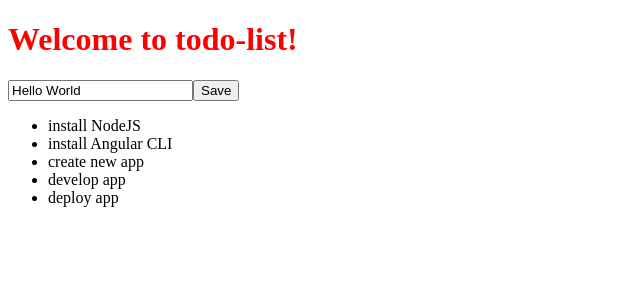
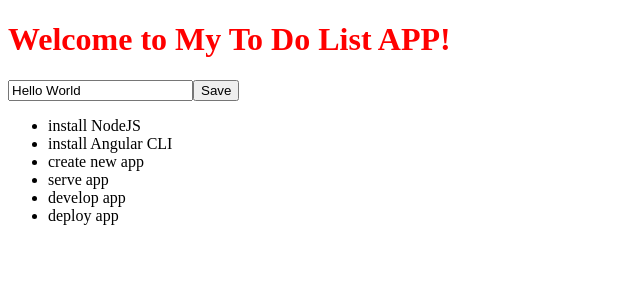
Before and after one commit to IlaCruz/ng-girls-todo-list, an Angular app: page / in a window 1280 px wide. Shown: the top 300 px of the page, without its empty margins (0-640 px from the left). Built offline with nearby package versions, Linux system fonts and the light colour scheme.

Commit message:
dynamic list move on list-manager

```diff
--- a/src/app/app.component.ts
+++ b/src/app/app.component.ts
@@ -8,28 +8,10 @@ import { TodoItem } from './interfaces/todo-item';
     Welcome to {{ title }}!
   </h1>
 
-  <app-input-button-unit (submit)="addItem($event)"></app-input-button-unit>
-
-  <ul>
-    <li *ngFor="let todoItem of todoList">
-      <app-todo-item [item] = todoItem></app-todo-item>
-    </li>
-  </ul>
-
+  <app-list-manager></app-list-manager>
 `,
   styleUrls: ['./app.component.scss']
 })
 export class AppComponent {
-  title = 'todo-list';
-  todoList:TodoItem[] = [
-    {title: 'install NodeJS'},
-    {title: 'install Angular CLI'},
-    {title: 'create new app'},
-    {title: 'develop app'},
-    {title: 'deploy app'},
-  ];
-
-  addItem(title: string) {
-    this.todoList.push({ title });
-  }
+  title = 'My To Do List APP';
 }
--- a/src/app/app.module.ts
+++ b/src/app/app.module.ts
@@ -4,12 +4,14 @@ import { BrowserModule } from '@angular/platform-browser';
 import { AppComponent } from './app.component';
 import { InputButtonUnitComponent } from './input-button-unit/input-button-unit.component';
 import { TodoItemComponent } from './todo-item/todo-item.component';
+import { ListManagerComponent } from './list-manager/list-manager.component';
 
 @NgModule({
   declarations: [
     AppComponent,
     InputButtonUnitComponent,
-    TodoItemComponent
+    TodoItemComponent,
+    ListManagerComponent
   ],
   imports: [
     BrowserModule
--- /dev/null
+++ b/src/app/list-manager/list-manager.component.ts
@@ -0,0 +1,35 @@
+import { Component, OnInit } from '@angular/core';
+import { TodoItem } from '../interfaces/todo-item';
+
+@Component({
+  selector: 'app-list-manager',
+  template: `
+    <app-input-button-unit (submit)="addItem($event)"></app-input-button-unit>
+
+    <ul>
+      <li *ngFor="let todoItem of todoList">
+        <app-todo-item [item]="todoItem"></app-todo-item>
+      </li>
+    </ul>
+  `,
+  styleUrls: ['./list-manager.component.scss']
+})
+export class ListManagerComponent implements OnInit {
+  todoList: TodoItem[] = [
+    {title: 'install NodeJS'},
+    {title: 'install Angular CLI'},
+    {title: 'create new app'},
+    {title: 'serve app'},
+    {title: 'develop app'},
+    {title: 'deploy app'},
+  ];
+
+  constructor() { }
+
+  ngOnInit(): void {
+  }
+
+  addItem(title: string): void {
+    this.todoList.push({ title });
+  }
+}
```
Also changed, not shown: src/app/list-manager/list-manager.component.scss (added), 1 other file (tests, documents, lock files or other folders).
